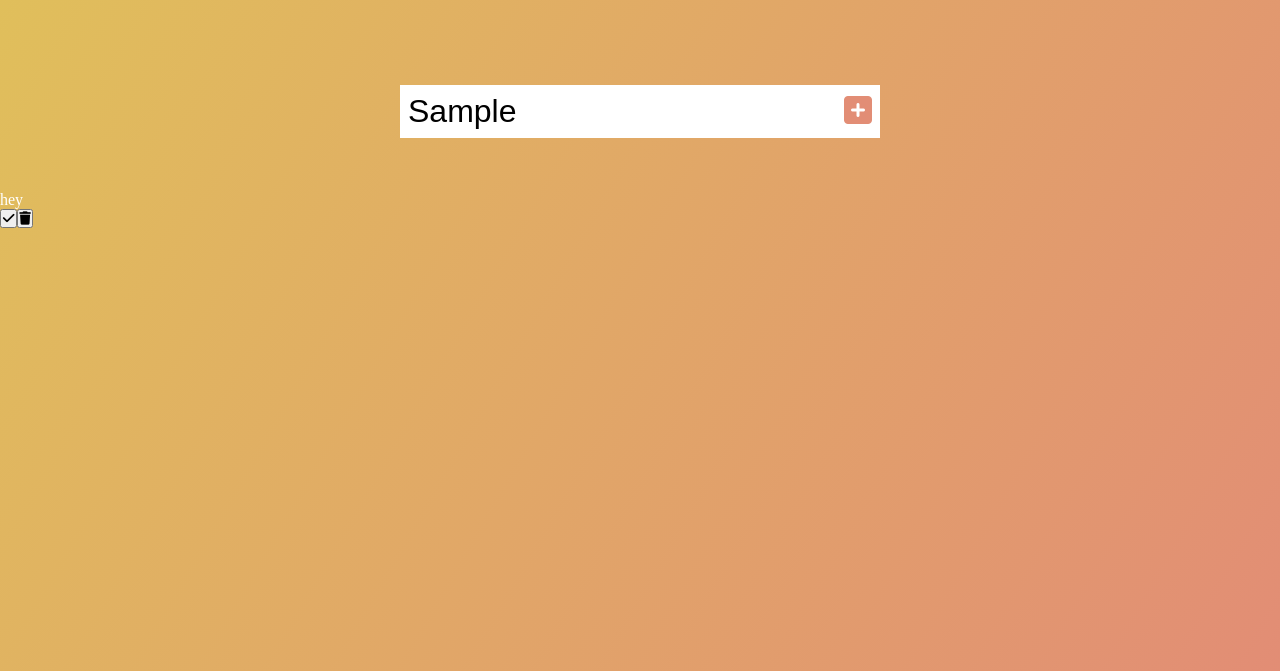
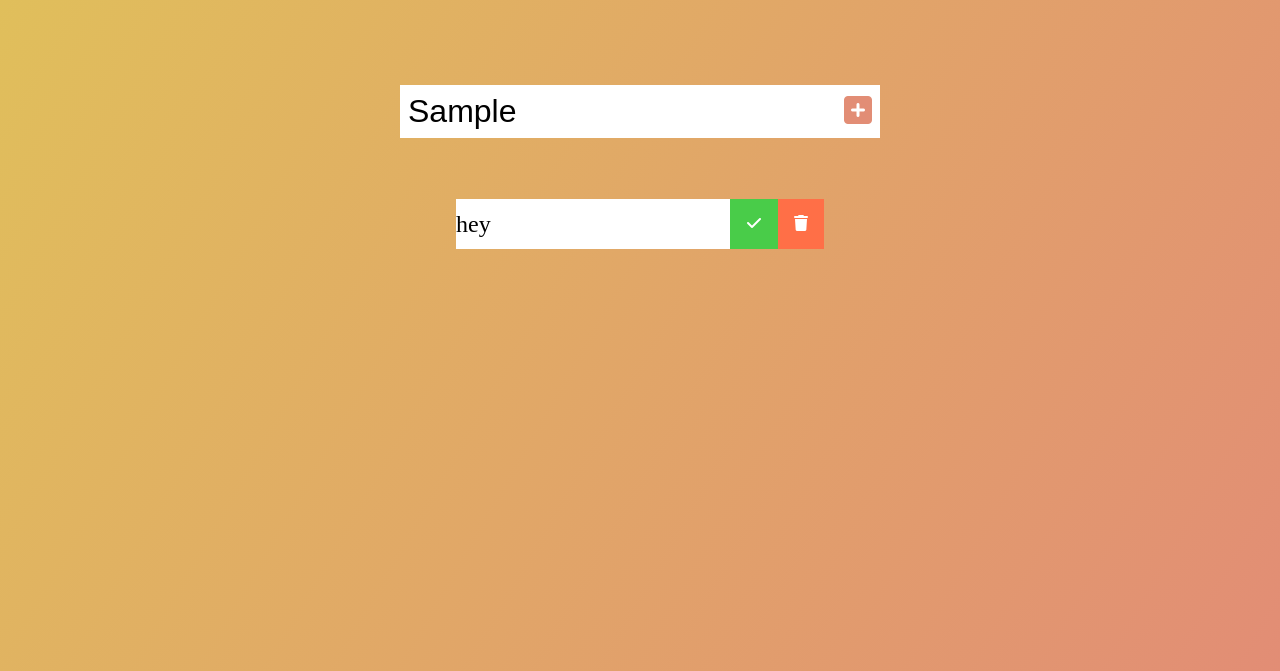
Before and after one commit to Puskass/To-Do-List, a plain HTML site: page index.html in a window 1280 px wide. Both pictures are taken after typing "Sample" into the empty fields and a click on the button 858 px from the left and 240 px from the top of the page. Shown: the part 129-800 px from the top of the page. Drawn offline with Linux system fonts and the light colour scheme.

Commit message:
js and css buttons styles

```diff
--- a/app.js
+++ b/app.js
@@ -27,7 +27,7 @@ function addTodo(event){
     //TRASH btn
     const trashButton = document.createElement("button")
     trashButton.innerHTML = '<i class="fas fa-trash"></i>'
-    trashButton.classList.add("complete-btn")
+    trashButton.classList.add("trash-btn")
     todoDiv.appendChild(trashButton)
     //APPEND to LIST
     todoList.appendChild(todoDiv)
--- a/style.css
+++ b/style.css
@@ -5,10 +5,12 @@
 }
 :root{
     --clr-white: #fff;
+    --clr-black: #000;
     --bg-clr-1: #e0c15a;
     --bg-clr-2: #e28d75;
-
-    --fs-h1: 1.5rem;
+    --btn-check: #49cc49;
+    --btn-trash: #ff6f47;
+    --fs-norm: 1.5rem;
 }
 body{
     background-image: linear-gradient(120deg, var(--bg-clr-1), var(--bg-clr-2));
@@ -17,7 +19,7 @@ body{
 }
 
 header{
-    font-size: var(--fs-h1);
+    font-size: var(--fs-norm);
 }
 
 header, form{
@@ -45,3 +47,40 @@ form button:hover{
     background: var(--bg-clr-2);
     color: var(--clr-white);
 }
+
+.todo-container{
+    display: flex;
+    justify-content: center;
+    align-items: center;
+}
+
+.todo-list {
+    min-width: 30%;
+    list-style: none;
+}
+
+.todo {
+    margin: .5rem;
+    background: var(--clr-white);
+    color: var(--clr-black);
+    font-size: var(--fs-norm);
+    display: flex;
+    justify-content: space-between;
+    align-items: center;
+}
+
+.todo li{
+    flex: 1;
+}
+
+.trash-btn, .complete-btn{
+    background-color: var(--btn-trash);
+    color: var(--clr-white);
+    border: none;
+    padding: 1rem;
+    cursor: pointer;
+    font-size: 1rem;
+}
+.complete-btn{
+    background: var(--btn-check)
+}
```
